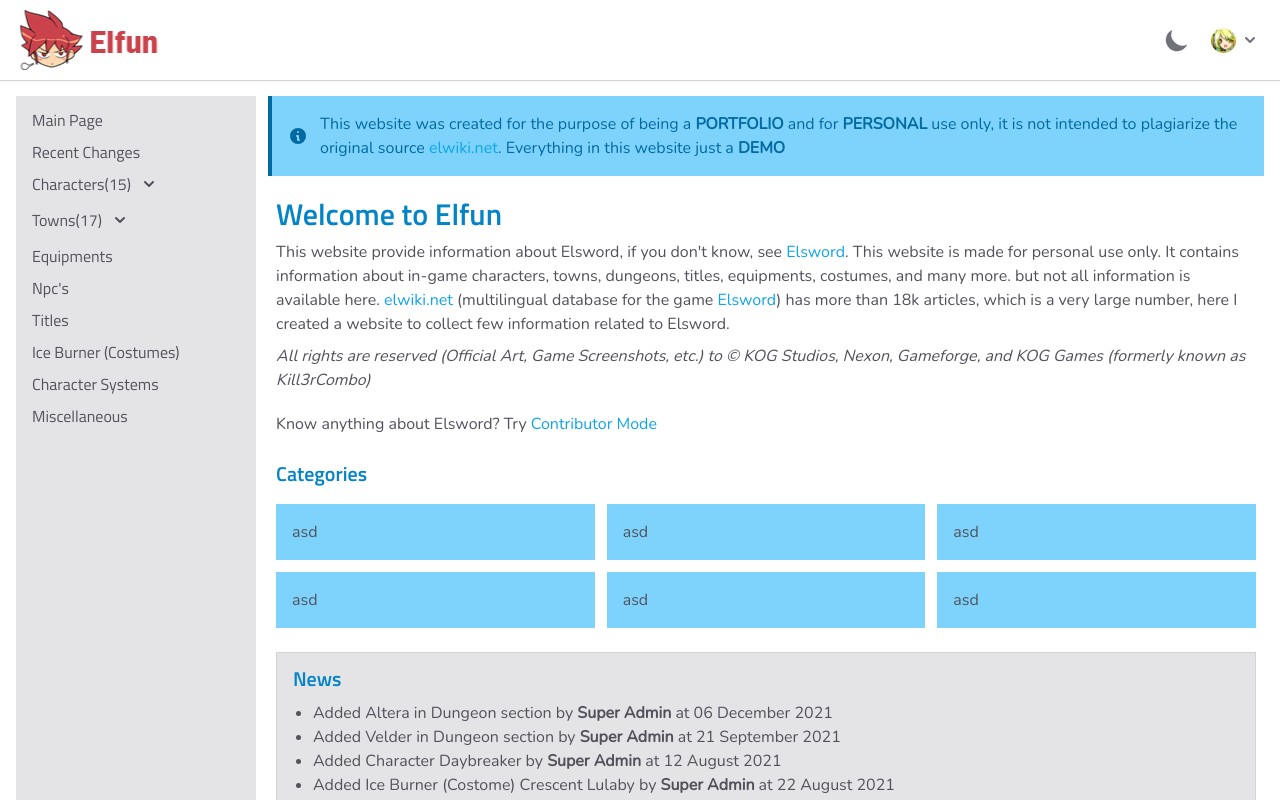
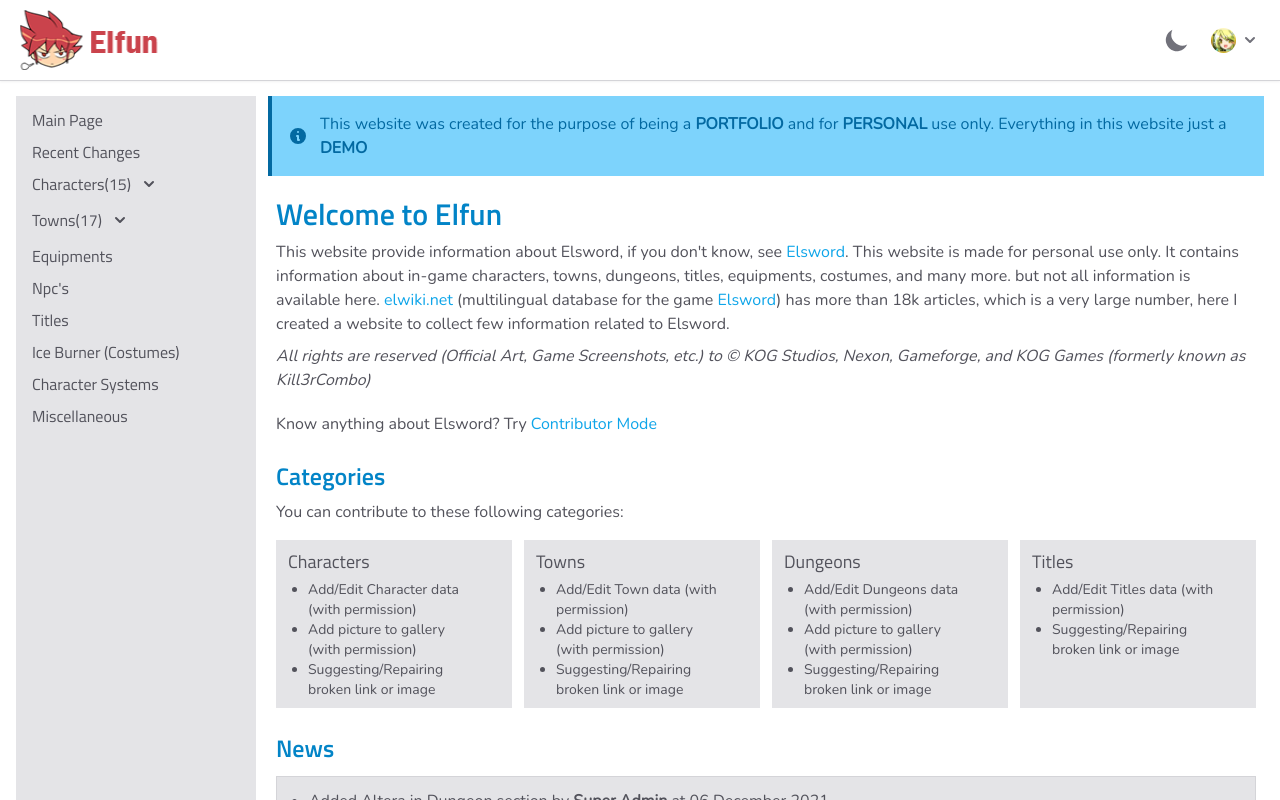
Before and after one commit to kukuhBaiquni/elfun, a Next.js app: page /sec/home in a window 1280 px wide. Shown: the top 800 px of the page. Built offline with nearby package versions, Linux system fonts and the light colour scheme.

Commit message:
fill content category

```diff
--- a/src/components/home-static/categories.jsx
+++ b/src/components/home-static/categories.jsx
@@ -1,16 +1,44 @@
 import { Fragment } from 'react'
+import Image from 'next/image'
+import elrianode from '../../../public/images/elrianode.png'
 
 export default function Categories() {
   return (
     <section className='mt-6'>
-      <h3 className='text-xl font-semibold font-titillium dark:text-sky-400 text-sky-600'>Categories</h3>
-      <div className='grid grid-cols-3 gap-3 mt-4'>
-        <div className='bg-sky-300 p-4'> asd </div>
-        <div className='bg-sky-300 p-4'> asd </div>
-        <div className='bg-sky-300 p-4'> asd </div>
-        <div className='bg-sky-300 p-4'> asd </div>
-        <div className='bg-sky-300 p-4'> asd </div>
-        <div className='bg-sky-300 p-4'> asd </div>
+      <h3 className='text-2xl font-semibold font-titillium dark:text-sky-400 text-sky-600'>Categories</h3>
+      <p className='mt-2'>You can contribute to these following categories: </p>
+      <div className='grid grid-cols-4 gap-3 mt-4 text-sm'>
+        <div className='bg-gray-200 px-3 py-2'>
+          <span className='text-lg font-titillium'>Characters</span>
+          <ul className='list-disc px-5 mt-1'>
+            <li>Add/Edit Character data (with permission)</li>
+            <li>Add picture to gallery (with permission)</li>
+            <li>Suggesting/Repairing broken link or image </li>
+          </ul>
+        </div>
+        <div className='bg-gray-200 px-3 py-2'>
+          <span className='text-lg font-titillium'>Towns</span>
+          <ul className='list-disc px-5 mt-1'>
+            <li>Add/Edit Town data (with permission)</li>
+            <li>Add picture to gallery (with permission)</li>
+            <li>Suggesting/Repairing broken link or image </li>
+          </ul>
+        </div>
+        <div className='bg-gray-200 px-3 py-2'>
+          <span className='text-lg font-titillium'>Dungeons</span>
+          <ul className='list-disc px-5 mt-1'>
+            <li>Add/Edit Dungeons data (with permission)</li>
+            <li>Add picture to gallery (with permission)</li>
+            <li>Suggesting/Repairing broken link or image </li>
+          </ul>
+        </div>
+        <div className='bg-gray-200 px-3 py-2'>
+          <span className='text-lg font-titillium'>Titles</span>
+          <ul className='list-disc px-5 mt-1'>
+            <li>Add/Edit Titles data (with permission)</li>
+            <li>Suggesting/Repairing broken link or image </li>
+          </ul>
+        </div>
       </div>
     </section>
   )
--- a/src/components/home-static/news.jsx
+++ b/src/components/home-static/news.jsx
@@ -2,9 +2,9 @@ import Link from 'next/link'
 
 export default function News() {
   return (
-    <div className='mt-6 border dark:border-gray-600 dark:bg-gray-700 bg-gray-200 px-4 py-3 border-gray-300 transition-colors duration-300'>
-      <h3 className='text-xl font-semibold font-titillium dark:text-sky-400 text-sky-600'>News</h3>
-      <ul className='px-5 pt-2 mb-2'>
+    <div className='mt-6'>
+      <h3 className='text-2xl font-semibold font-titillium dark:text-sky-400 text-sky-600'>News</h3>
+      <ul className='px-8 py-3 my-3 border dark:border-gray-600 dark:bg-gray-700 bg-gray-200 border-gray-300 transition-colors duration-300'>
         <li className='list-disc'>Added Altera in Dungeon section by <b>Super Admin</b> at 06 December 2021</li>
         <li className='list-disc'>Added Velder in Dungeon section by <b>Super Admin</b> at 21 September 2021</li>
         <li className='list-disc'>Added Character Daybreaker by <b>Super Admin</b> at 12 August 2021</li>
--- a/src/pages/sec/home/index.jsx
+++ b/src/pages/sec/home/index.jsx
@@ -6,11 +6,9 @@ import Alert from 'components/alerts'
 import { Welcome, News, Categories } from 'components/home-static'
 
 function Home() {
-  const elwiki = <a className='text-sky-500 hover:underline' href='https://elwiki.net' rel='noreferrer' target='_blank'>elwiki.net</a>
   const alertContent = (
     <p className='ml-3'>
-      This website was created for the purpose of being a <strong>PORTFOLIO</strong> and for <strong>PERSONAL</strong> use only,
-      it is not intended to plagiarize the original source {elwiki}. Everything in this website just a <strong>DEMO</strong>
+      This website was created for the purpose of being a <strong>PORTFOLIO</strong> and for <strong>PERSONAL</strong> use only. Everything in this website just a <strong>DEMO</strong>
     </p>
   )
 
```
Also changed, not shown: public/images/elrianode.png (added).
